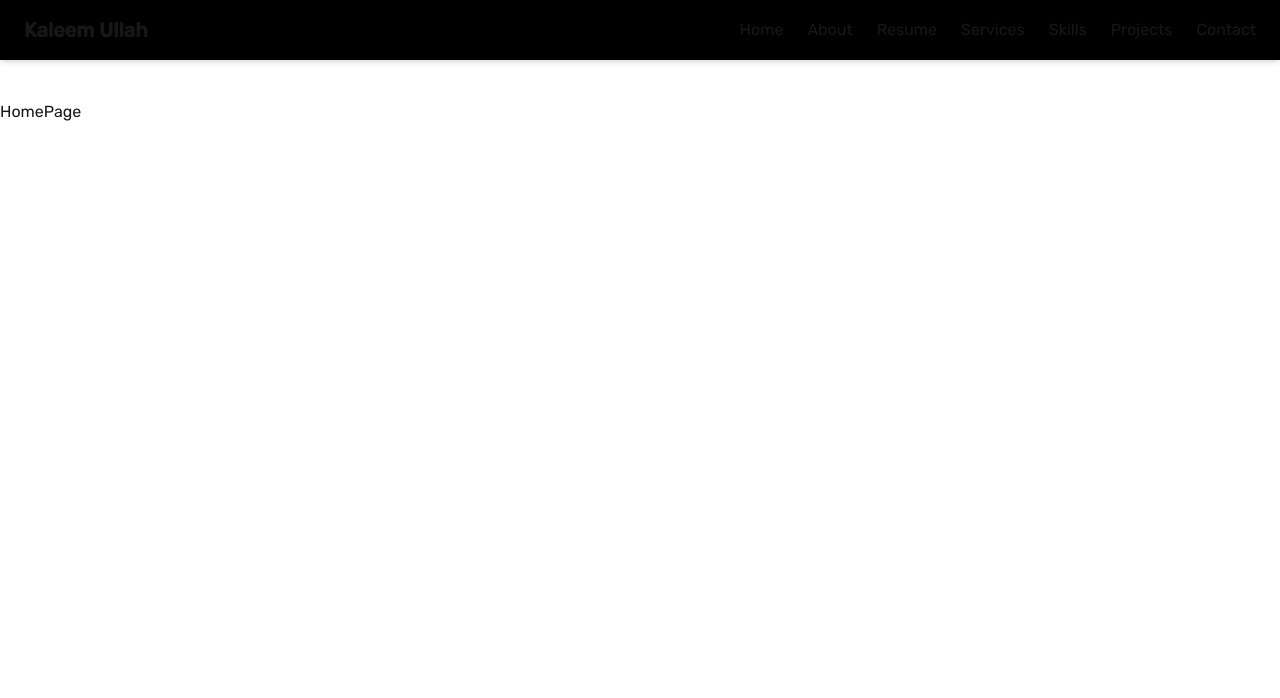
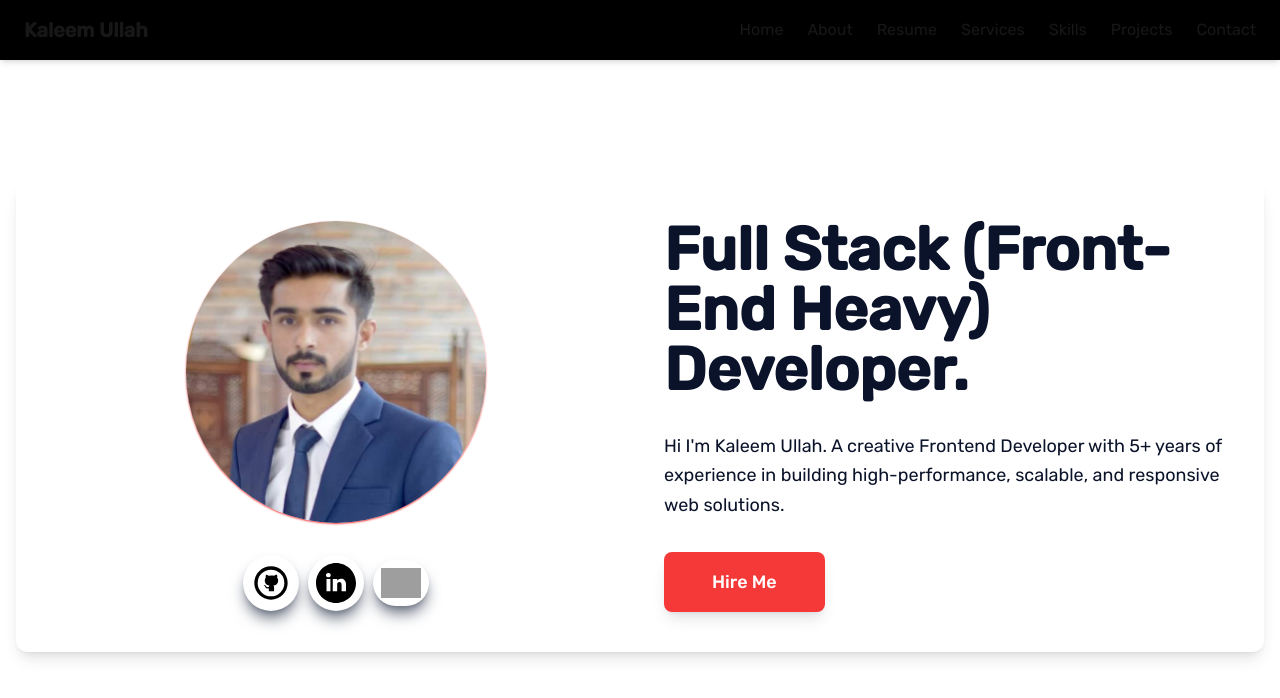
Before and after one commit to kaleemullahdev/kaleem-ullah, a Next.js app: page / in a window 1280 px wide. Shown: the top 698 px of the page. Built offline with nearby package versions, Linux system fonts and the light colour scheme; grey boxes are pictures that could not be loaded.

Commit message:
Adds homepage and hero section

```diff
--- a/src/app/page.tsx
+++ b/src/app/page.tsx
@@ -1,4 +1,9 @@
+import { Hero } from '~/components/hero'
 const HomePage = () => {
-  return <div>HomePage</div>;
-};
-export default HomePage;
+  return (
+    <>
+      <Hero />
+    </>
+  )
+}
+export default HomePage
--- /dev/null
+++ b/src/components/hero.tsx
@@ -0,0 +1,85 @@
+import React from 'react'
+import Image from 'next/image'
+import Link from 'next/link'
+type Props = {
+  imageUrl?: string
+}
+
+type Links = {
+  src?: string
+  icon: string
+}
+
+const professionalLinks: Links[] = [
+  {
+    src: '',
+    icon: 'github.svg',
+  },
+  {
+    src: '',
+    icon: 'linkedin.svg',
+  },
+  {
+    src: '',
+    icon: 'upwork.svg',
+  },
+]
+
+export const Hero: React.FC<Props> = () => {
+  return (
+    <section className="section-container pt-30 mx-auto" id="home">
+      <div className="flex flex-col md:flex-row items-center gap-12 z-30  shadow-lg p-10 rounded-xl">
+        <div
+          className="md:w-1/2 relative w-full flex items-center flex-col"
+          data-aos="fade-left"
+        >
+          <div className="  shadow-primary shadow-sm rounded-full">
+            <Image
+              src="/profile.png"
+              height={300}
+              width={300}
+              sizes="100vw"
+              quality={100}
+              className="rounded-full"
+              alt="Profile Image"
+            />
+          </div>
+          <div className="w-1/3 flex flex-row md:flex-row justify-between  items-center mt-8">
+            {professionalLinks?.map((link) => {
+              return (
+                <div
+                  className="bg-white  rounded-full shadow-lg shadow-gray-500 p-2 relative"
+                  key={link.icon}
+                >
+                  <Link href={link.src || '/'} className="max-auto">
+                    <Image
+                      src={`/${link.icon}`}
+                      width={40}
+                      height={40}
+                      alt="github"
+                      className="text-white"
+                    />
+                  </Link>
+                </div>
+              )
+            })}
+          </div>
+        </div>
+        <div className="md:w-1/2 mb-8 md:mb-0 space-y-8" data-aos="fade-right">
+          <h1 className="text-headingText lg:text-6xl md:text-5xl text-3xl font-bold md:leading-3 sm:leading-4">
+            Full Stack (Front-End Heavy) <br className="hidden lg:block" />
+            Developer.
+          </h1>
+          <p className="text-lg text-headingText leading-relaxed max-w-xl">
+            Hi {`I'm`} Kaleem Ullah. A creative Frontend Developer with 5+ years
+            of experience in building high-performance, scalable, and responsive
+            web solutions.
+          </p>
+          <button className="bg-primary text-white px-12 py-4 rounded-lg hover:bg-red-600 shadow-lg hover:shadow-xl transition duration-200 cursor-pointer font-medium text-lg">
+            Hire Me
+          </button>
+        </div>
+      </div>
+    </section>
+  )
+}
```
